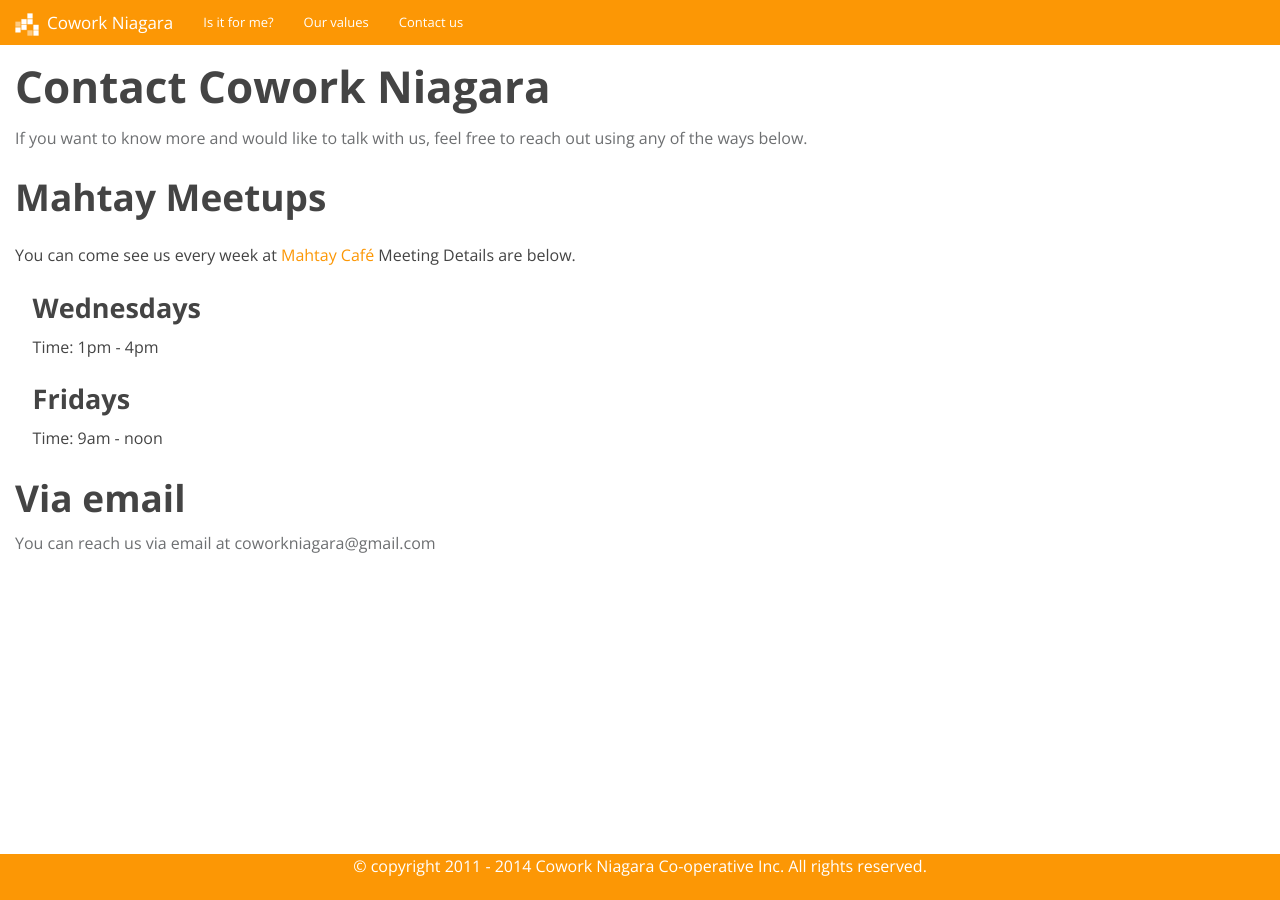
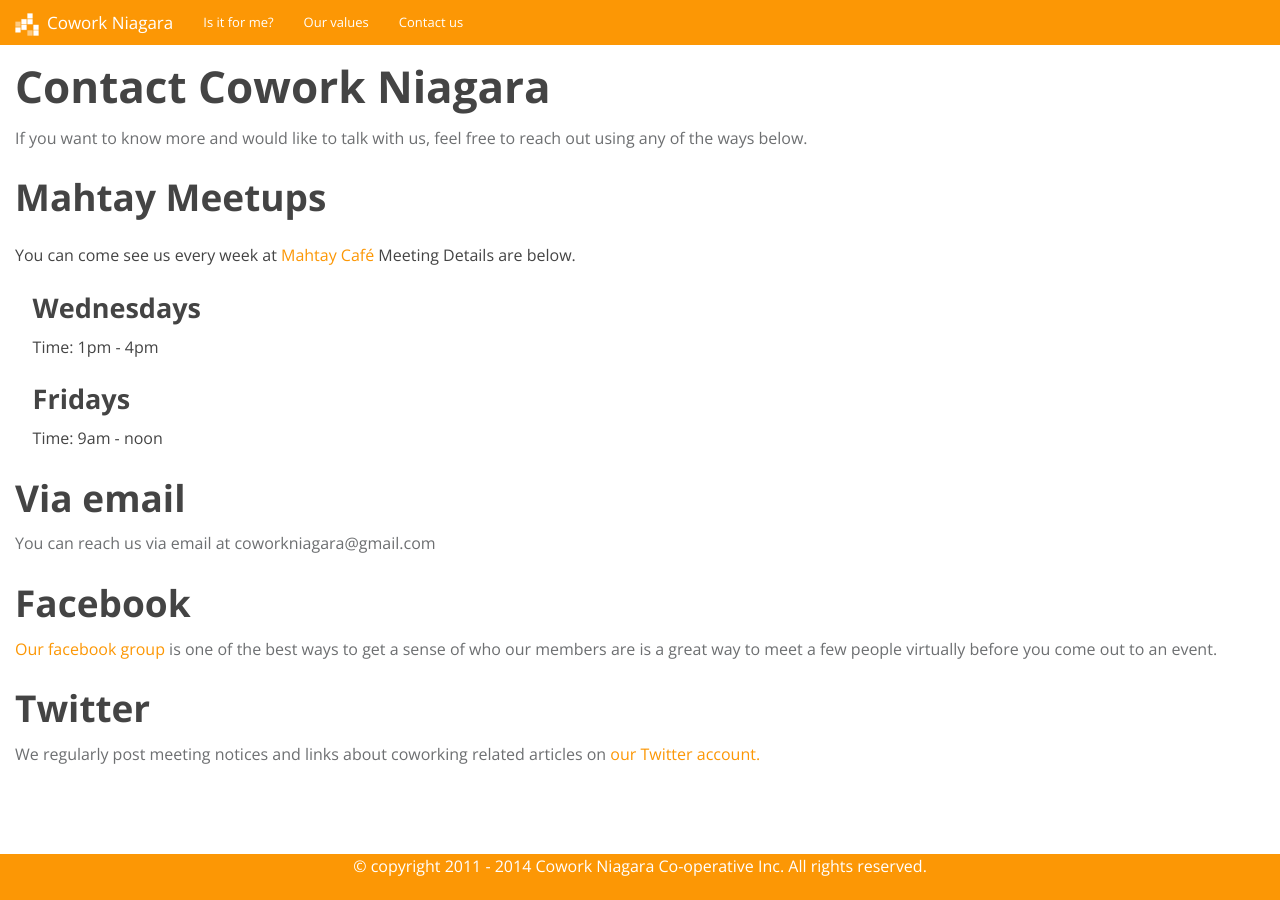
Before and after one commit to CoworkNiagara/coworkingniagara.github.io, a Jekyll site: the page built from contact.html, in a window 1280 px wide. Built offline with Jekyll 4.4.1, drawn with Linux system fonts in a browser that asks for light colours; nearby versions of some CDN libraries.

Commit message:
Adding some facebook and twitter info.

```diff
--- a/contact.html
+++ b/contact.html
@@ -20,4 +20,8 @@
   </ul>
   <h2>Via email</h2>
   <p>You can reach us via email at cowork<span style="display:none">foo</span>niagara@gmail.com</p>
+  <h2>Facebook</h2>
+  <p><a href="https://www.facebook.com/groups/coworkingniagara/" rel="nofollow">Our facebook group</a> is one of the best ways to get a sense of who our members are is a great way to meet a few people virtually before you come out to an event.</p>
+  <h2>Twitter</h2>
+  <p>We regularly post meeting notices and links about coworking related articles on <a href="https://twitter.com/coworkniagara" rel="nofollow">our Twitter account.</a></p>
 </div>
```
